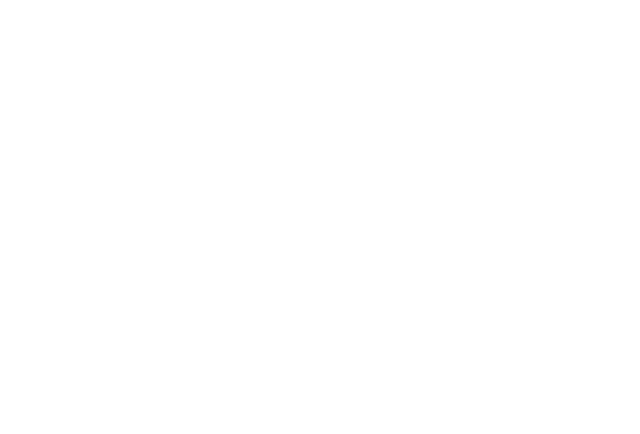
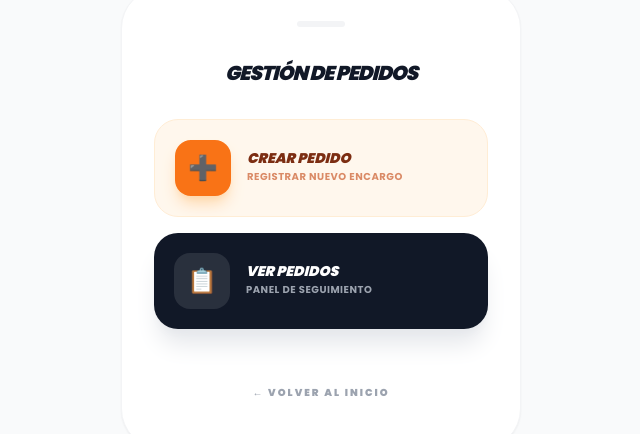
Before and after one commit to sergiovado27/deliveryapp, a Next.js app in the folder root/: page /pedidos in a window 1280 px wide. Shown: the part 182-616 px from the top of the page, without its empty margins (319-959 px from the left). Built offline with nearby package versions, Linux system fonts and the light colour scheme.

Commit message:
fix de riders

```diff
--- a/root/app/pedidos/page.tsx
+++ b/root/app/pedidos/page.tsx
@@ -1,45 +1,51 @@
 "use client";
 import Link from 'next/link';
+import { useRouter } from 'next/navigation';
 
-export default function ActionMenu({ isOpen, onClose }: { isOpen: boolean, onClose: () => void }) {
-  if (!isOpen) return null;
+export default function PedidosPage() {
+  const router = useRouter();
 
   return (
-    <div className="fixed inset-0 z-50 flex items-end justify-center bg-black/40 backdrop-blur-sm transition-opacity" onClick={onClose}>
-      {/* Contenedor del Menú */}
-      <div
-        className="w-full max-w-[500px] bg-white rounded-t-[2.5rem] p-8 pb-12 animate-in slide-in-from-bottom duration-300"
-        onClick={(e) => e.stopPropagation()} // Evita que se cierre al tocar dentro
-      >
-        {/* Barra gris decorativa de arriba */}
-        <div className="w-12 h-1.5 bg-gray-200 rounded-full mx-auto mb-8" />
+    <div className="min-h-screen bg-gray-50 flex flex-col items-center justify-center p-4">
+      {/* Contenedor Principal (Ya no es un modal, es la página) */}
+      <div className="w-full max-w-[400px] bg-white rounded-[2.5rem] p-8 shadow-sm border border-gray-100">
 
-        <h2 className="text-xl font-black italic uppercase text-gray-900 mb-6 text-center">Gestión de Pedidos</h2>
+        {/* Barra decorativa */}
+        <div className="w-12 h-1.5 bg-gray-100 rounded-full mx-auto mb-8" />
+
+        <h2 className="text-xl font-black italic uppercase text-gray-900 mb-8 text-center tracking-tighter">
+          Gestión de Pedidos
+        </h2>
 
         <div className="grid gap-4">
           {/* OPCIÓN 1: NUEVO */}
-          <Link href="/pedidos/nuevo" className="flex items-center gap-4 p-4 bg-orange-50 rounded-2xl border border-orange-100 active:scale-95 transition-transform">
-            <div className="w-12 h-12 bg-orange-500 rounded-xl flex items-center justify-center text-xl">➕</div>
+          <Link href="/pedidos/nuevo" className="flex items-center gap-4 p-5 bg-orange-50 rounded-3xl border border-orange-100 active:scale-95 transition-all group">
+            <div className="w-14 h-14 bg-orange-500 rounded-2xl flex items-center justify-center text-2xl shadow-lg shadow-orange-200 group-hover:rotate-12 transition-transform">
+              ➕
+            </div>
             <div className="text-left">
-              <p className="font-black italic uppercase text-orange-900 text-sm">Crear Pedido</p>
-              <p className="text-xs text-orange-700/70 font-bold">Registrar nuevo encargo</p>
+              <p className="font-black italic uppercase text-orange-900 text-sm leading-none">Crear Pedido</p>
+              <p className="text-[10px] text-orange-700/60 font-bold uppercase mt-1 tracking-wider">Registrar nuevo encargo</p>
             </div>
           </Link>
 
           {/* OPCIÓN 2: SEGUIMIENTO */}
-          <Link href="/pedidos/seguimiento" className="flex items-center gap-4 p-4 bg-gray-900 rounded-2xl active:scale-95 transition-transform">
-            <div className="w-12 h-12 bg-white/10 rounded-xl flex items-center justify-center text-xl text-white">📋</div>
+          <Link href="/pedidos/seguimiento" className="flex items-center gap-4 p-5 bg-gray-900 rounded-3xl active:scale-95 transition-all group shadow-xl shadow-gray-200">
+            <div className="w-14 h-14 bg-white/10 rounded-2xl flex items-center justify-center text-2xl text-white group-hover:-rotate-12 transition-transform">
+              📋
+            </div>
             <div className="text-left">
-              <p className="font-black italic uppercase text-white text-sm">Ver Pedidos</p>
-              <p className="text-xs text-gray-400 font-bold">Panel de seguimiento</p>
+              <p className="font-black italic uppercase text-white text-sm leading-none">Ver Pedidos</p>
+              <p className="text-[10px] text-gray-400 font-bold uppercase mt-1 tracking-wider">Panel de seguimiento</p>
             </div>
           </Link>
 
+          {/* BOTÓN VOLVER */}
           <button
-            onClick={onClose}
-            className="mt-4 w-full py-4 text-sm font-black uppercase text-gray-400 hover:text-gray-600"
+            onClick={() => router.back()}
+            className="mt-6 w-full py-4 text-[10px] font-black uppercase text-gray-400 hover:text-gray-600 tracking-[0.2em] transition-colors"
           >
-            Cancelar
+            ← Volver al inicio
           </button>
         </div>
       </div>
--- a/root/app/rider/page.tsx
+++ b/root/app/rider/page.tsx
@@ -0,0 +1,17 @@
+"use client";
+
+export default function RiderPage() {
+  return (
+    <main className="min-h-screen bg-gray-50 flex items-center justify-center p-4">
+      <div className="text-center space-y-4">
+        <div className="text-4xl">🛵</div>
+        <h1 className="text-xl font-black italic uppercase text-gray-900 tracking-tighter">
+          Panel de Rider
+        </h1>
+        <p className="text-[10px] font-bold uppercase text-gray-400 tracking-widest">
+          Próximamente disponible
+        </p>
+      </div>
+    </main>
+  );
+}
```
